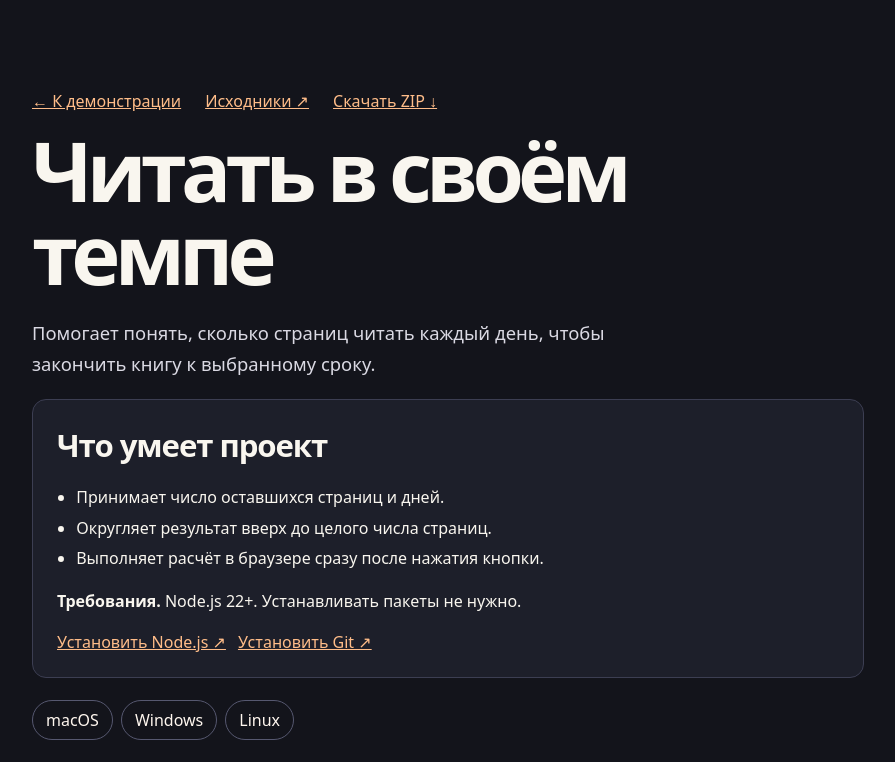
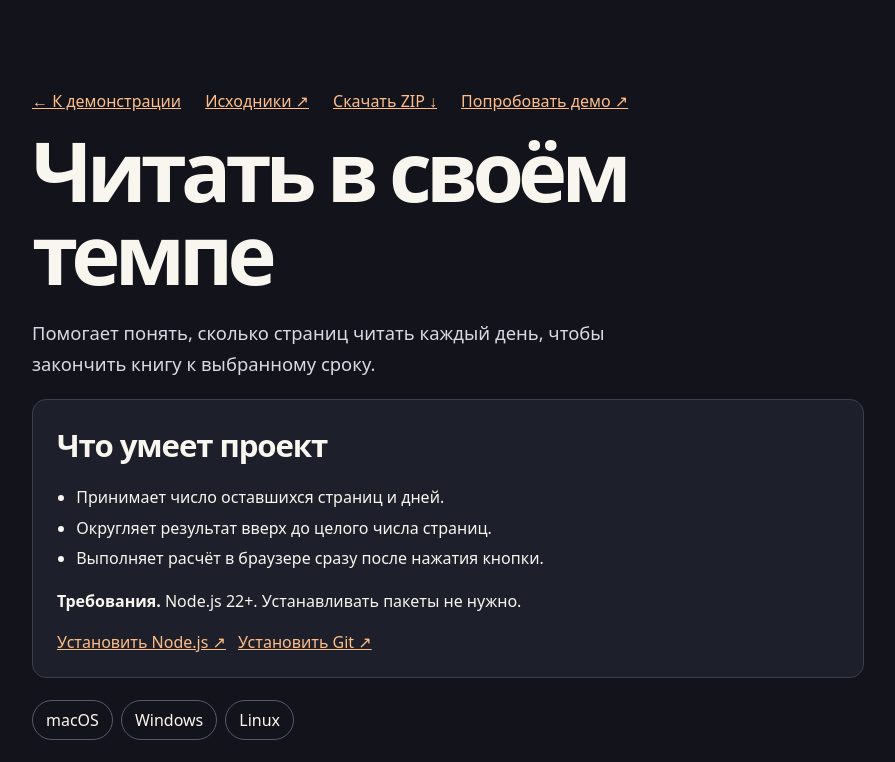
Before and after one commit to mainstarkov/node-reading-pace, a plain HTML site: page start.html in a window 1280 px wide. Shown: the top 762 px of the page, without its empty margins (192-1087 px from the left). Drawn offline with Linux system fonts and the light colour scheme.

Commit message:
feat: link interactive project demos

```diff
--- a/start.html
+++ b/start.html
@@ -14,7 +14,7 @@ html{scroll-behavior:smooth}.os-links{display:flex;gap:8px;flex-wrap:wrap;margin
 
 .guide-code{background:#14151d;border:1px solid #3c3e52;border-radius:10px;margin:14px 0}.code-head{display:flex;align-items:center;justify-content:space-between;gap:10px;border-bottom:1px solid #3c3e52;padding:8px 13px;color:#dad9e3;font-size:.85rem}.code-head button{font:inherit;border:1px solid #65677d;background:#292b39;color:#fff7ef;border-radius:7px;padding:7px 10px;cursor:pointer}.guide-code pre{margin:0;font-size:.88rem}.box p{overflow-wrap:anywhere}.tool-links{display:flex;gap:12px;flex-wrap:wrap}.status-copy{z-index:2}</style></head>
 <body><main class="wrap">
-<nav class="top" aria-label="Проект"><a href="https://mainstarkov.github.io/node-reading-pace/">← К демонстрации</a><a href="https://github.com/mainstarkov/node-reading-pace">Исходники ↗</a><a href="https://github.com/mainstarkov/node-reading-pace/archive/refs/heads/main.zip">Скачать ZIP ↓</a></nav>
+<nav class="top" aria-label="Проект"><a href="https://mainstarkov.github.io/node-reading-pace/">← К демонстрации</a><a href="https://github.com/mainstarkov/node-reading-pace">Исходники ↗</a><a href="https://github.com/mainstarkov/node-reading-pace/archive/refs/heads/main.zip">Скачать ZIP ↓</a> <a href="https://mainstarkov.github.io/node-reading-pace/">Попробовать демо ↗</a></nav>
 <h1>Читать в своём темпе</h1>
 <p class="lead">Помогает понять, сколько страниц читать каждый день, чтобы закончить книгу к выбранному сроку.</p>
 <section class="box" aria-label="Описание проекта"><h2>Что умеет проект</h2><ul><li>Принимает число оставшихся страниц и дней.</li><li>Округляет результат вверх до целого числа страниц.</li><li>Выполняет расчёт в браузере сразу после нажатия кнопки.</li></ul>
```
Also changed, not shown: 1 other file.
